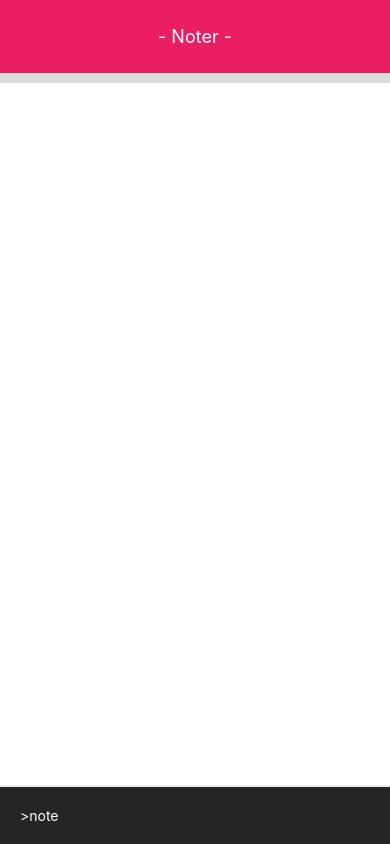
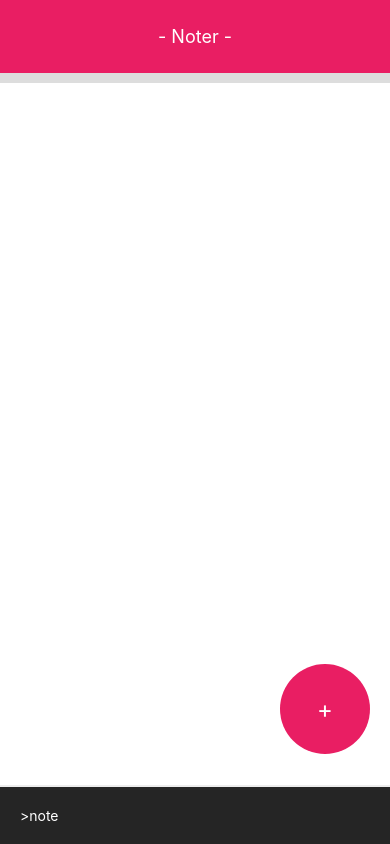
Before and after one commit to peterlin5301997/to-do-list-app, a React Native app: screen / in a window 390 px wide. Built offline with nearby package versions, Linux system fonts and the light colour scheme.

Commit message:
Main component template completed

```diff
--- a/components/Main.js
+++ b/components/Main.js
@@ -19,6 +19,9 @@ export default function App() {
 
         </TextInput>
       </View>
+      <TouchableOpacity style={styles.addButton}>
+        <Text style={styles.addButtonText}>+</Text>
+      </TouchableOpacity>
     </View>
   );
 }
```
